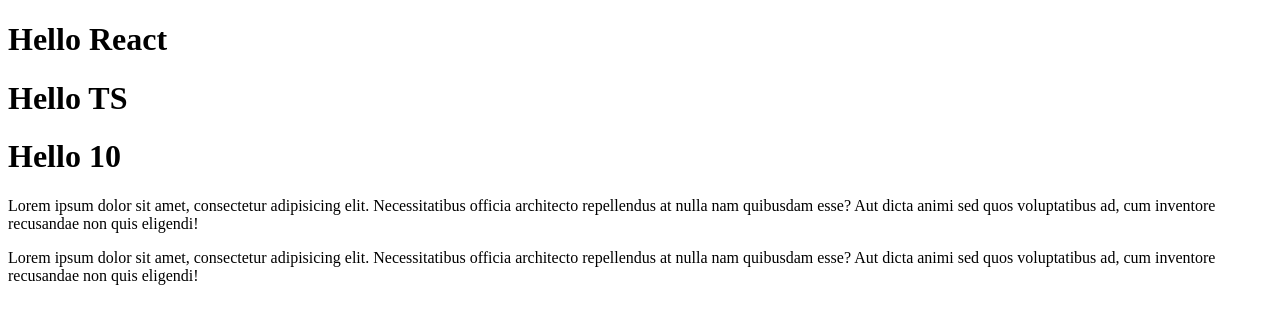
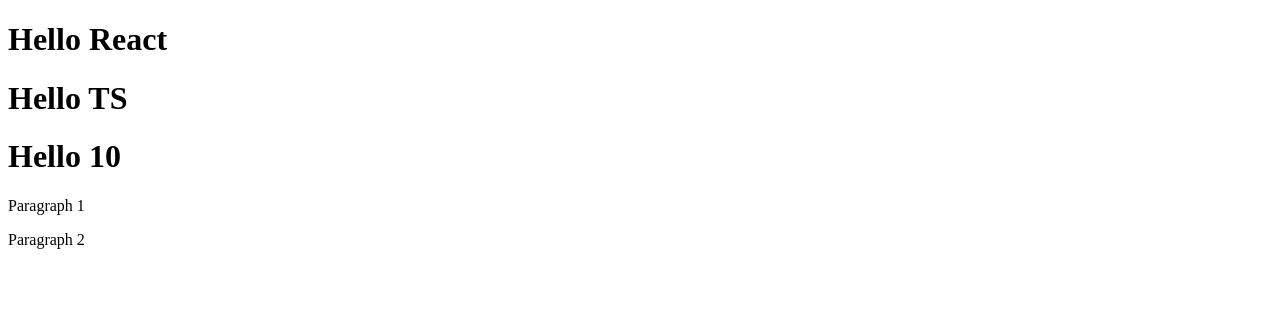
Before and after one commit to max-anikin/react-26-09, a React (Create React App) app: page / in a window 1280 px wide. Shown: the top 324 px of the page. Built offline with nearby package versions, Linux system fonts and the light colour scheme.

Commit message:
Export and import first component. Default component

```diff
--- /dev/null
+++ b/src/Title.tsx
@@ -0,0 +1,10 @@
+type TitleProps = {
+    title?: string | number
+}
+
+const Title = (props: TitleProps) => {
+    // console.log(props)
+    return <h1>Hello {props.title}</h1>
+}
+
+export default Title
--- a/src/index.tsx
+++ b/src/index.tsx
@@ -1,30 +1,16 @@
 import React from 'react'
 import ReactDOM from 'react-dom/client'
+import Title from './Title'
 
-type TitleProps = {
-    title?: string | number
+type ContentProps = {
+    text1: string
+    text2: string
 }
-
-const Title = (props: TitleProps) => {
-    // console.log(props)
-    return <h1>Hello {props.title}</h1>
-}
-
-const Content = () => {
+const Content = (props: ContentProps) => {
     return (
         <React.Fragment>
-            <p>
-                Lorem ipsum dolor sit amet, consectetur adipisicing elit.
-                Necessitatibus officia architecto repellendus at nulla nam
-                quibusdam esse? Aut dicta animi sed quos voluptatibus ad, cum
-                inventore recusandae non quis eligendi!
-            </p>
-            <p>
-                Lorem ipsum dolor sit amet, consectetur adipisicing elit.
-                Necessitatibus officia architecto repellendus at nulla nam
-                quibusdam esse? Aut dicta animi sed quos voluptatibus ad, cum
-                inventore recusandae non quis eligendi!
-            </p>
+            <p>{props.text1}</p>
+            <p>{props.text2}</p>
         </React.Fragment>
     )
 }
@@ -36,7 +22,7 @@
 
             <Title title="TS" />
             <Title title={10} />
-            <Content />
+            <Content text1="Paragraph 1" text2="Paragraph 2" />
         </>
     )
 }
```
